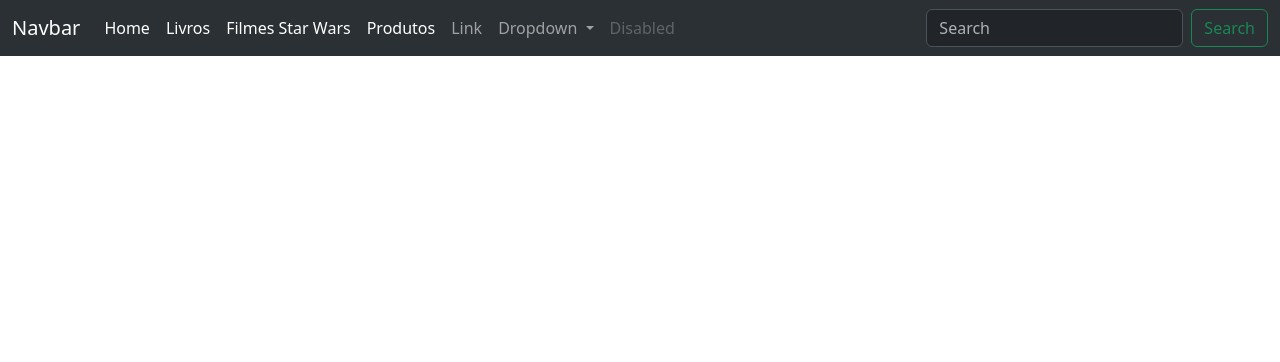
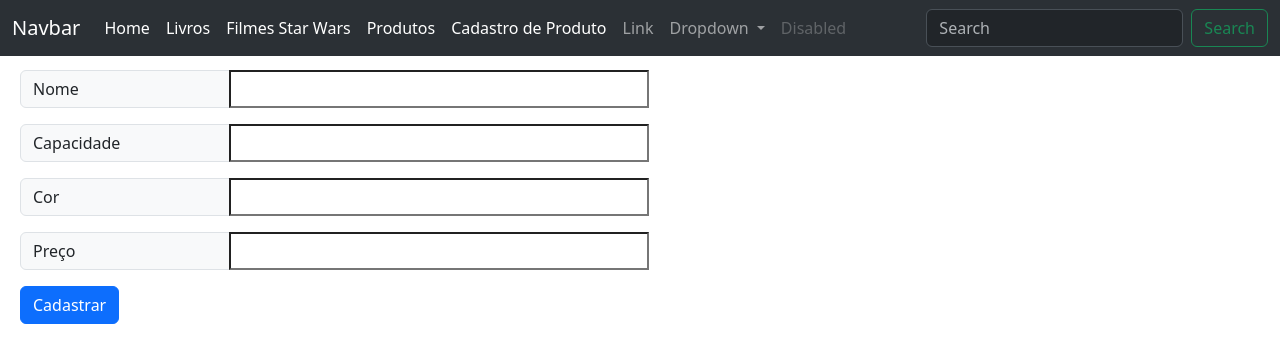
Before and after one commit to thiagospin/projteste, an Angular app: page /cadastroProduto in a window 1280 px wide. Before the commit this address led to /. Shown: the top 362 px of the page. Built offline with nearby package versions, Linux system fonts and the light colour scheme.

Commit message:
Novo componente com POST

```diff
--- a/src/app/app.routes.ts
+++ b/src/app/app.routes.ts
@@ -3,10 +3,12 @@ import { LivrosComponent } from './livros/livros.component';
 import { HomeComponent } from './home/home.component';
 import { FilmesswComponent } from './filmessw/filmessw.component';
 import { ProdutosComponent } from './produtos/produtos.component';
+import { CadastroProdutoComponent } from './cadastro-produto/cadastro-produto.component';
 
 export const routes: Routes = [
     {path: 'livros', component: LivrosComponent},
     {path: 'home', component: HomeComponent},
     {path: 'filmessw', component: FilmesswComponent},
-    {path: 'produtos', component: ProdutosComponent}
+    {path: 'produtos', component: ProdutosComponent},
+    {path: 'cadastroProduto', component: CadastroProdutoComponent}
 ];
--- /dev/null
+++ b/src/app/cadastro-produto/cadastro-produto.component.html
@@ -0,0 +1,54 @@
+<div style="margin-top: 70px; margin-left: 20px">
+  <div class="input-group mb-3">
+    <span class="input-group-text col-2">Nome</span>
+    <input class="col-4" type="text" [(ngModel)]="novoProduto.name" />
+  </div>
+  <div class="input-group mb-3">
+    <span class="input-group-text col-2">Capacidade</span>
+    <input
+      class="col-4"
+      type="text"
+      [(ngModel)]="novoProduto.data.capacidade"
+    />
+  </div>
+  <div class="input-group mb-3">
+    <span class="input-group-text col-2">Cor</span>
+    <input class="col-4" type="text" [(ngModel)]="novoProduto.data.cor" />
+  </div>
+  <div class="input-group mb-3">
+    <span class="input-group-text col-2">Preço</span>
+    <input class="col-4" type="text" [(ngModel)]="novoProduto.data.preco" />
+  </div>
+  <div class="d-flex align-items-center justify-content-start">
+    <button class="btn btn-primary" (click)="cadastrar(novoProduto)">
+      Cadastrar
+    </button>
+  </div>
+</div>
+
+<div class="container text-center" *ngIf="resposta">
+  <div class="row">
+    <div class="col">
+      <div>
+        <span>ID: </span>
+        <span class="text-bg-dark">{{ resposta.id }}</span>
+      </div>
+      <div>
+        <span>Nome: </span>
+        <span class="text-bg-dark">{{ resposta.name }}</span>
+      </div>
+      <div>
+        <span>Capacidade: </span>
+        <span class="text-bg-dark">{{ resposta.data.capacidade }}</span>
+      </div>
+      <div>
+        <span>Cor: </span>
+        <span class="text-bg-dark">{{ resposta.data.cor }}</span>
+      </div>
+      <div>
+        <span>Preço: </span>
+        <span class="text-bg-dark">{{ resposta.data.preco }}</span>
+      </div>
+    </div>
+  </div>
+</div>
--- /dev/null
+++ b/src/app/cadastro-produto/cadastro-produto.component.ts
@@ -0,0 +1,38 @@
+import { Component } from '@angular/core';
+import { FormsModule } from '@angular/forms';
+import { CommonModule } from '@angular/common';
+import { ServicesService } from '../services.service';
+
+@Component({
+  selector: 'app-cadastro-produto',
+  standalone: true,
+  imports: [FormsModule, CommonModule],
+templateUrl: './cadastro-produto.component.html',
+  styleUrl: './cadastro-produto.component.scss'
+})
+export class CadastroProdutoComponent {
+
+  constructor( private apiProdutos: ServicesService ) { }
+
+  novoProduto = {
+    "name": "",
+    "data": {
+      "capacidade": "",
+      "cor": "",
+      "preco": ""
+    }
+  }
+
+  resposta: any = "";
+
+  cadastrar(produto: any) {
+    console.log(produto);
+    this.resposta = this.apiProdutos.postProduto(produto).subscribe((p) => {
+      console.log(p);
+      this.resposta = p;
+
+    });
+
+  }
+
+}
--- a/src/app/menu/menu.component.html
+++ b/src/app/menu/menu.component.html
@@ -17,6 +17,9 @@
           </li>
           <li class="nav-item">
             <a routerLink="../produtos" class="nav-link active" href="produtos">Produtos</a>
+          </li>
+          <li class="nav-item">
+            <a routerLink="../cadastroProduto" class="nav-link active" href="cadastroProduto">Cadastro de Produto</a>
           </li>
           <li class="nav-item">
             <a class="nav-link" href="#">Link</a>
--- a/src/app/produtos/produtos.component.html
+++ b/src/app/produtos/produtos.component.html
@@ -53,9 +53,9 @@
 </div>
 <div
   *ngIf="exibirCard"
-  class="w-100 d-flex justify-content-center align-items-center"
+  class="w-100 d-flex justify-content-center align-items-center mt-5"
 >
-  <div class="card w-25">
+  <div class="card w-50">
     <div class="card-header">{{produtoSimples.name}}</div>
     <ul class="list-group list-group-flush">
       <li class="list-group-item" *ngFor="let dado of produtoSimples.data | keyvalue">{{dado.key}} - {{dado.value}}</li>
```
Also changed, not shown: src/app/cadastro-produto/cadastro-produto.component.scss (added), 1 other file (tests, documents, lock files or other folders).
